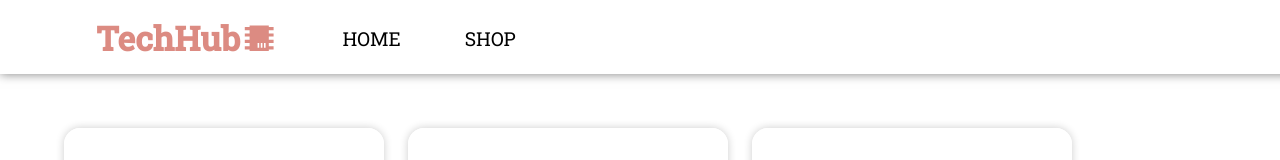
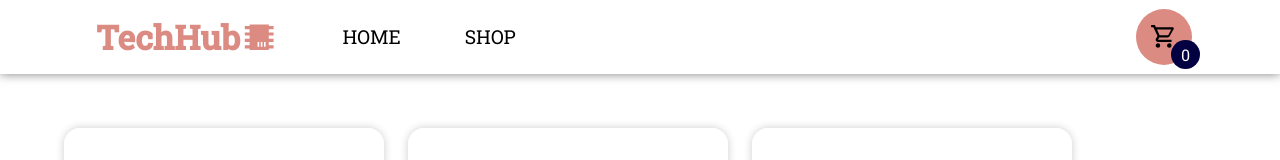
Before and after one commit to Alyoshka5/shopping-cart, a React (Create React App) app: page /shop in a window 1280 px wide. Shown: the top 160 px of the page. Built offline with nearby package versions, Linux system fonts and the light colour scheme.

Commit message:
Add cart icon to nav bar on shop path

```diff
--- a/src/components/NavBar.tsx
+++ b/src/components/NavBar.tsx
@@ -2,6 +2,8 @@ import { NavLink, useLocation } from 'react-router-dom';
 import '../styles/NavBar.css';
 import Icon from '@mdi/react';
 import { mdiChip } from '@mdi/js';
+import { Routes, Route } from 'react-router-dom';
+import CartIcon from './CartIcon';
 
 export default function NavBar() {
     const currentPath = useLocation().pathname;
@@ -18,6 +20,10 @@ export default function NavBar() {
                 <li><NavLink to='/' className={`${currentPathClassName}-link`}>Home</NavLink></li>
                 <li><NavLink to='/shop' className={`${currentPathClassName}-link`}>Shop</NavLink></li>
             </ul>
+
+            <Routes>
+                <Route path='/shop' element={<CartIcon />} />
+            </Routes>
         </nav>
     )
 }
--- a/src/styles/NavBar.css
+++ b/src/styles/NavBar.css
@@ -2,10 +2,13 @@ nav {
     width: 100%;
     height: 4.6rem;
     padding: 0 5rem;
+    box-sizing: border-box;
     overflow: hidden;
     position: fixed;
     top: 0;
     z-index: 5;
+    display: flex;
+    justify-content: space-between;
 }
 
 .shop-path-nav {
@@ -18,8 +21,6 @@ ul {
     margin: 0;
     padding: 1rem 1rem;
     overflow: hidden;
-    position: fixed;
-    top: 0;
     display: flex;
     align-items: center;
     gap: 4rem;
```
